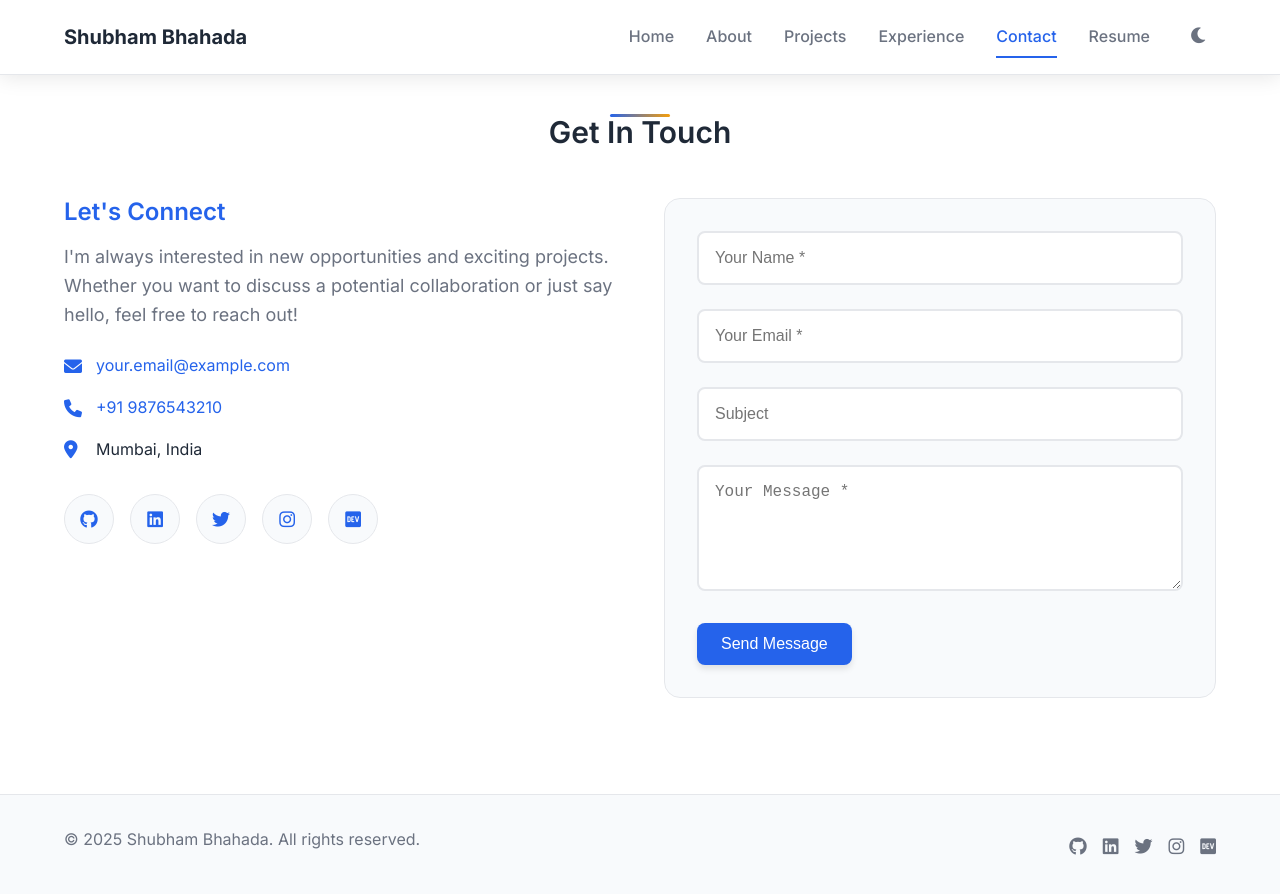
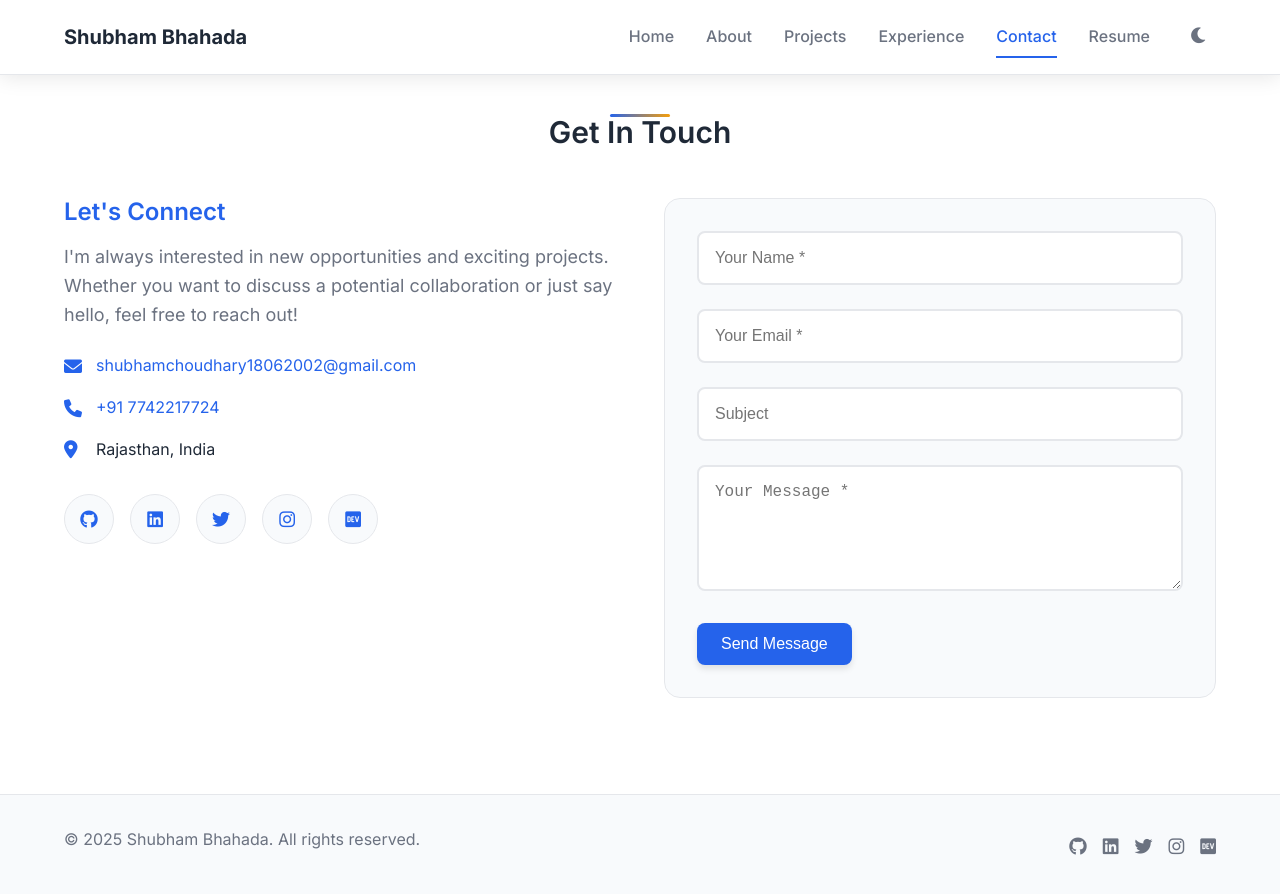
Before and after one commit to devbhahadaji/devbhahadaji.github.io, a Jekyll site: the page built from index.html, in a window 1280 px wide and 900 px high, scrolled down 4544 px. Shown: the top 894 px of the window. Built offline with Jekyll 4.4.1, drawn with Linux system fonts in a browser that asks for light colours.

Commit message:
make new updates

```diff
--- a/_config.yml
+++ b/_config.yml
@@ -7,12 +7,12 @@
 title: "Fullstack Web Developer & Software Engineer"
 name: "Shubham Bhahada"
 description: "Passionate fullstack developer creating innovative web solutions with modern technologies and best practices."
-url: "https://shubhambhahada.github.io"
+url: "https://bhahadaji.github.io"
 baseurl: "/portfolio"
 lang: "en"
 
 # Personal Information
-email: "your.email@example.com"
+email: "shubhamchoudhary18062002@gmail.com"
 profile_image: "/assets/images/profile.jpg"
 
 # SEO and Analytics
@@ -226,9 +226,9 @@ experience:
 
 # Contact Section
 contact:
-  email: "your.email@example.com"
-  phone: "+91 9876543210"  # Optional, remove if you don't want to display
-  location: "Mumbai, India"  # Optional, remove if you don't want to display
+  email: "shubhamchoudhary18062002@gmail.com"
+  phone: "+91 7742217724"  # Optional, remove if you don't want to display
+  location: "Rajasthan, India"  # Optional, remove if you don't want to display
   message: "I'm always interested in new opportunities and exciting projects. Whether you want to discuss a potential collaboration or just say hello, feel free to reach out!"
   form_action: "https://formspree.io/f/your-form-id"  # Replace with your Formspree endpoint
 
--- a/assets/css/main.css
+++ b/assets/css/main.css
@@ -13,6 +13,7 @@
   --text-secondary: #6b7280;
   --text-light: #9ca3af;
   --background: #ffffff;
+  --background-rgb: 255, 255, 255;
   --surface: #f8fafc;
   --surface-hover: #f1f5f9;
   --border: #e5e7eb;
@@ -62,6 +63,7 @@
   --text-secondary: #d1d5db;
   --text-light: #9ca3af;
   --background: #111827;
+  --background-rgb: 17, 24, 39;
   --surface: #1f2937;
   --surface-hover: #374151;
   --border: #374151;
@@ -211,7 +213,7 @@ img {
   top: 0;
   left: 0;
   right: 0;
-  background-color: rgba(255, 255, 255, 0.95);
+  background-color: rgba(var(--background-rgb), 0.95);
   backdrop-filter: blur(10px);
   border-bottom: 1px solid var(--border);
   z-index: var(--z-navbar);
@@ -219,7 +221,7 @@ img {
 }
 
 .navbar.scrolled {
-  background-color: rgba(255, 255, 255, 0.98);
+  background-color: rgba(var(--background-rgb), 0.98);
   box-shadow: 0 2px 20px var(--shadow);
 }
 
```
Also changed, not shown: assets/images/profile.jpeg (added), 1 other file.
